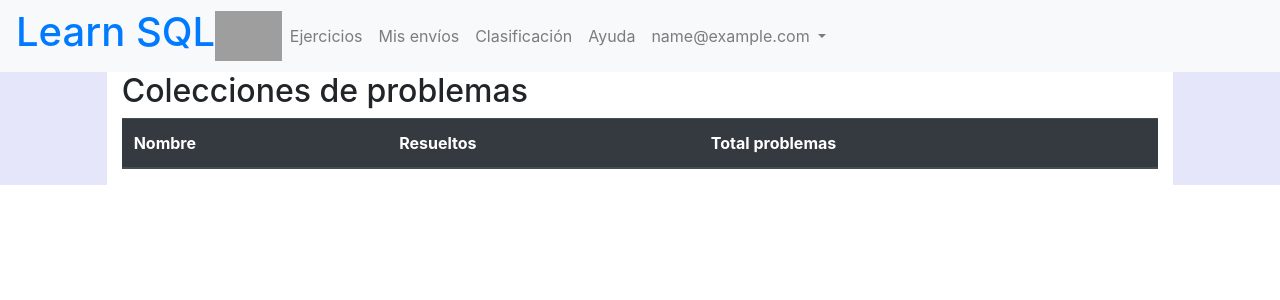
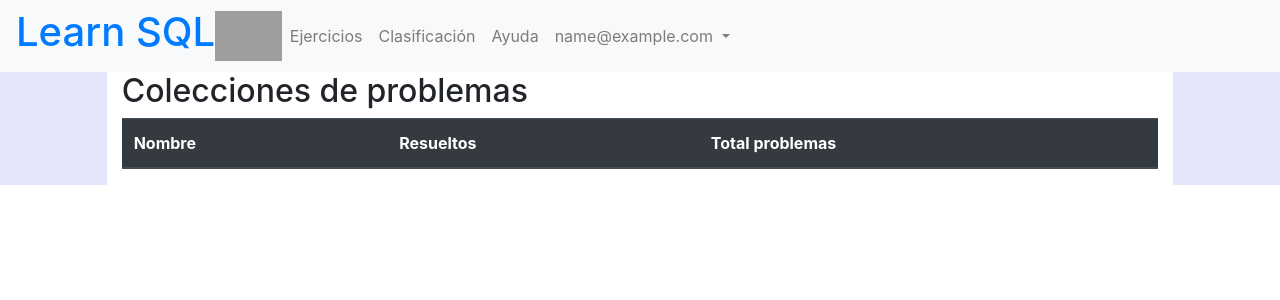
Before and after one commit to emartinm/lsql, a Django app: page /sql/collection/ in a window 1280 px wide. Shown: the top 300 px of the page. Run offline with Django 3.2, Linux system fonts and the light colour scheme; the visitor is signed in with stand-in values (Sample User, id 1); data that the repository does not hold is empty; some libraries are stand-ins or nearby versions; grey boxes are pictures that could not be loaded.

Commit message:
Movida la entrada "Mis envíos" al menú personal

```diff
--- a/lsql/judge/templates/base_menu.html
+++ b/lsql/judge/templates/base_menu.html
@@ -11,9 +11,6 @@
         <a class="nav-link" href="{% url 'judge:collections' %}">{% translate "Ejercicios" %}</a>
       </li>
       <li>
-        <a class="nav-link" href="{% url 'judge:submissions' %}">{% translate "Mis envíos" %}</a>
-      </li>
-      <li>
         <a class="nav-link" href="{% url 'judge:results' %}">{% translate "Clasificación" %}</a>
       </li>
       <li>
@@ -24,6 +21,8 @@
           {{ request.user.email }}
         </a>
         <div class="dropdown-menu" aria-labelledby="navbarDropdown">
+          <a class="dropdown-item" href="{% url 'judge:submissions' %}">{% translate "Mis envíos" %}</a>
+          <div class="dropdown-divider"></div>
 		  <a class="dropdown-item" href="{% url 'judge:achievements' request.user.pk %}">{% translate "Mis logros" %}</a>
 		  <div class="dropdown-divider"></div>
           <a class="dropdown-item" href="{% url 'judge:password_change' %}">{% translate "Cambiar contraseña" %}</a>
```
